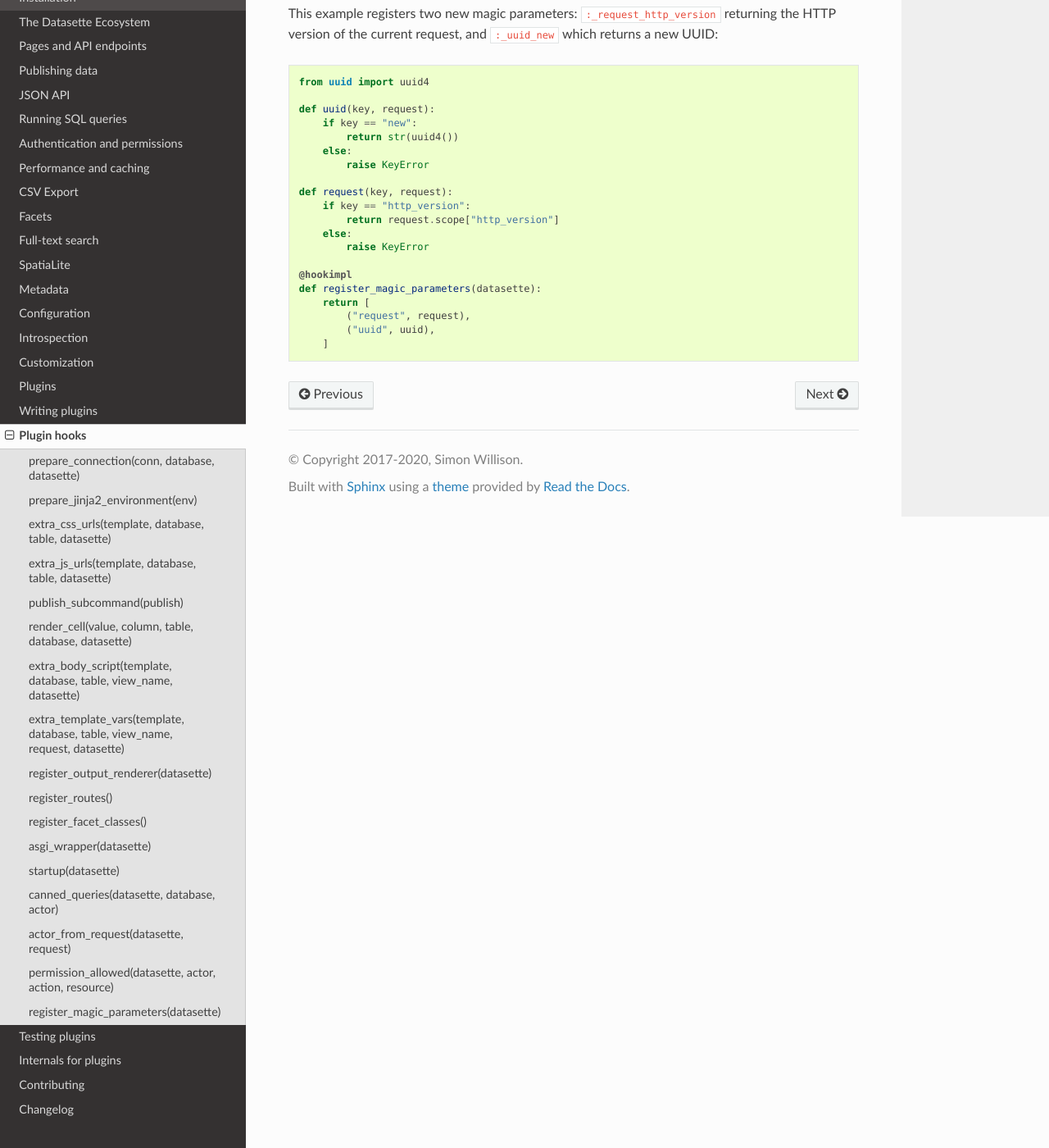
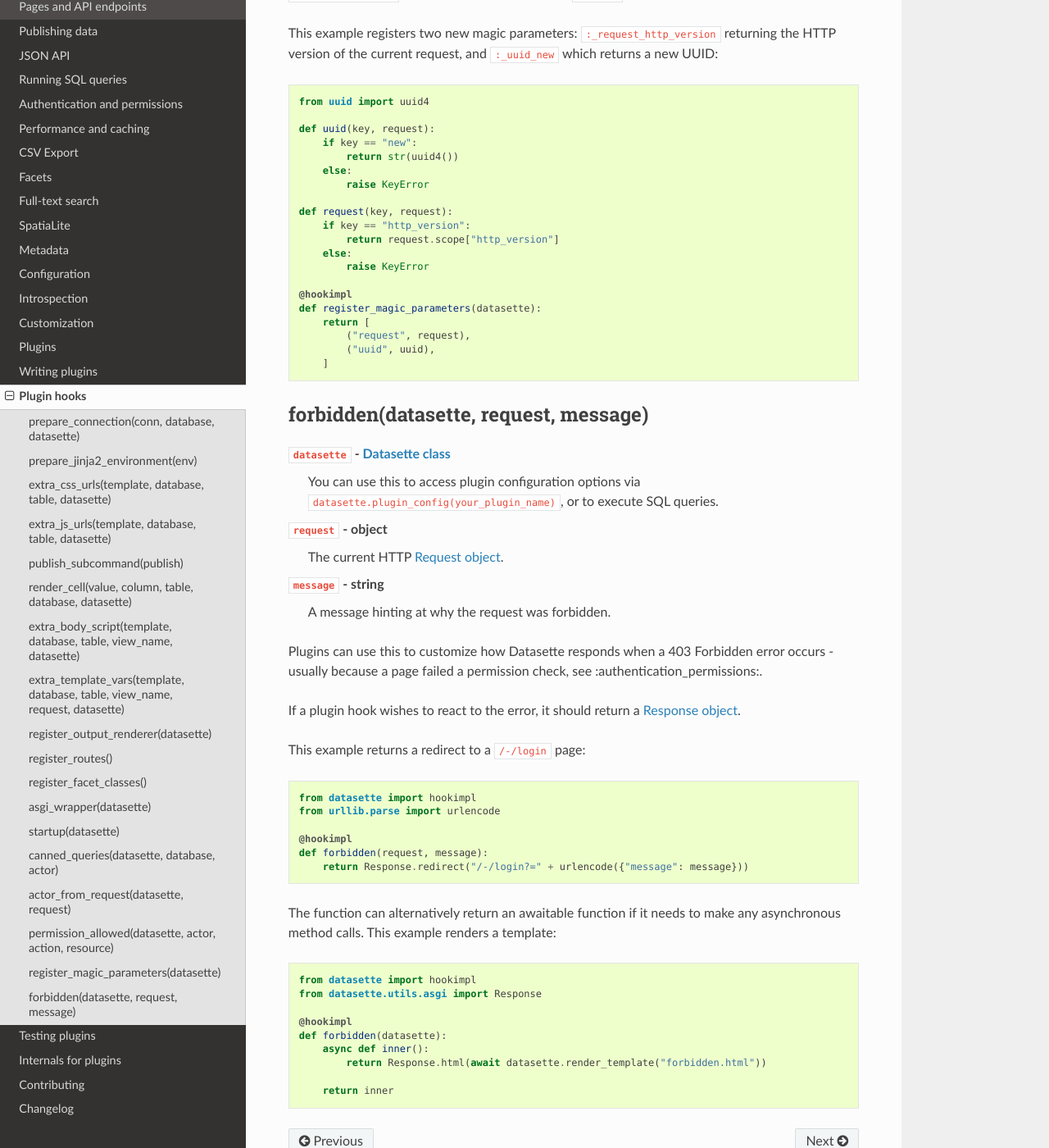
Before and after one commit to simonw/datasette, a Sphinx documentation site: the page built from docs/plugin_hooks.rst, in a window 1280 px wide and 1400 px high, scrolled down 20088 px. Shown: the whole window at 82% size. Built offline with Sphinx 7.4.7 and the Read the Docs theme 2.0.0, drawn with Linux system fonts in a browser that asks for light colours; some of the changed text lies outside the part shown.

Commit message:
New forbidden() plugin hook, closes #812

```diff
--- a/docs/plugin_hooks.rst
+++ b/docs/plugin_hooks.rst
@@ -946,3 +946,46 @@
             ("request", request),
             ("uuid", uuid),
         ]
+
+.. _plugin_hook_forbidden:
+
+forbidden(datasette, request, message)
+--------------------------------------
+
+``datasette`` - :ref:`internals_datasette`
+    You can use this to access plugin configuration options via ``datasette.plugin_config(your_plugin_name)``, or to execute SQL queries.
+
+``request`` - object
+    The current HTTP :ref:`internals_request`.
+
+``message`` - string
+    A message hinting at why the request was forbidden.
+
+Plugins can use this to customize how Datasette responds when a 403 Forbidden error occurs - usually because a page failed a permission check, see :authentication_permissions:.
+
+If a plugin hook wishes to react to the error, it should return a :ref:`Response object <internals_response>`.
+
+This example returns a redirect to a ``/-/login`` page:
+
+.. code-block:: python
+
+    from datasette import hookimpl
+    from urllib.parse import urlencode
+
+    @hookimpl
+    def forbidden(request, message):
+        return Response.redirect("/-/login?=" + urlencode({"message": message}))
+
+The function can alternatively return an awaitable function if it needs to make any asynchronous method calls. This example renders a template:
+
+.. code-block:: python
+
+    from datasette import hookimpl
+    from datasette.utils.asgi import Response
+
+    @hookimpl
+    def forbidden(datasette):
+        async def inner():
+            return Response.html(await datasette.render_template("forbidden.html"))
+
+        return inner
```
Also changed, not shown: 7 other files.
